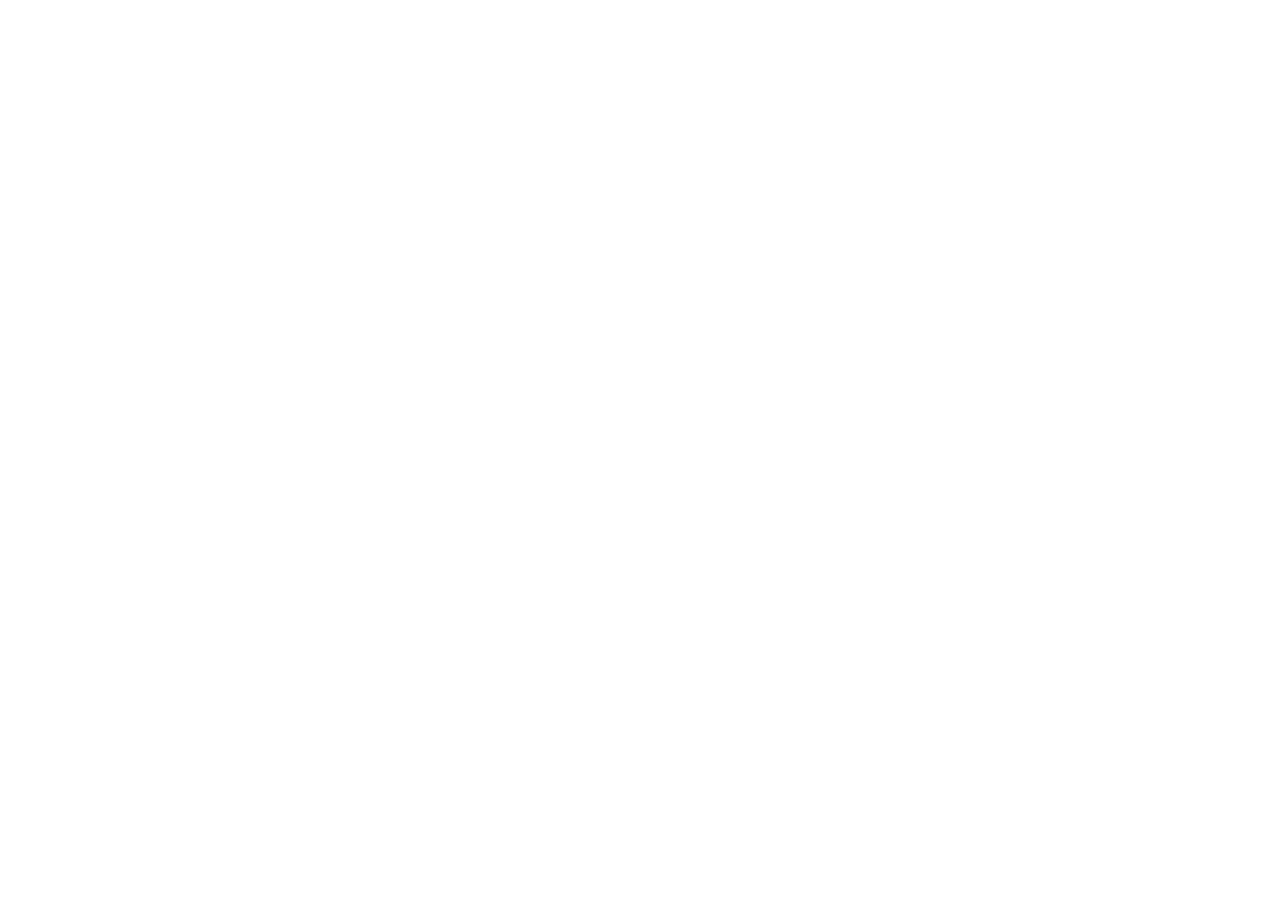
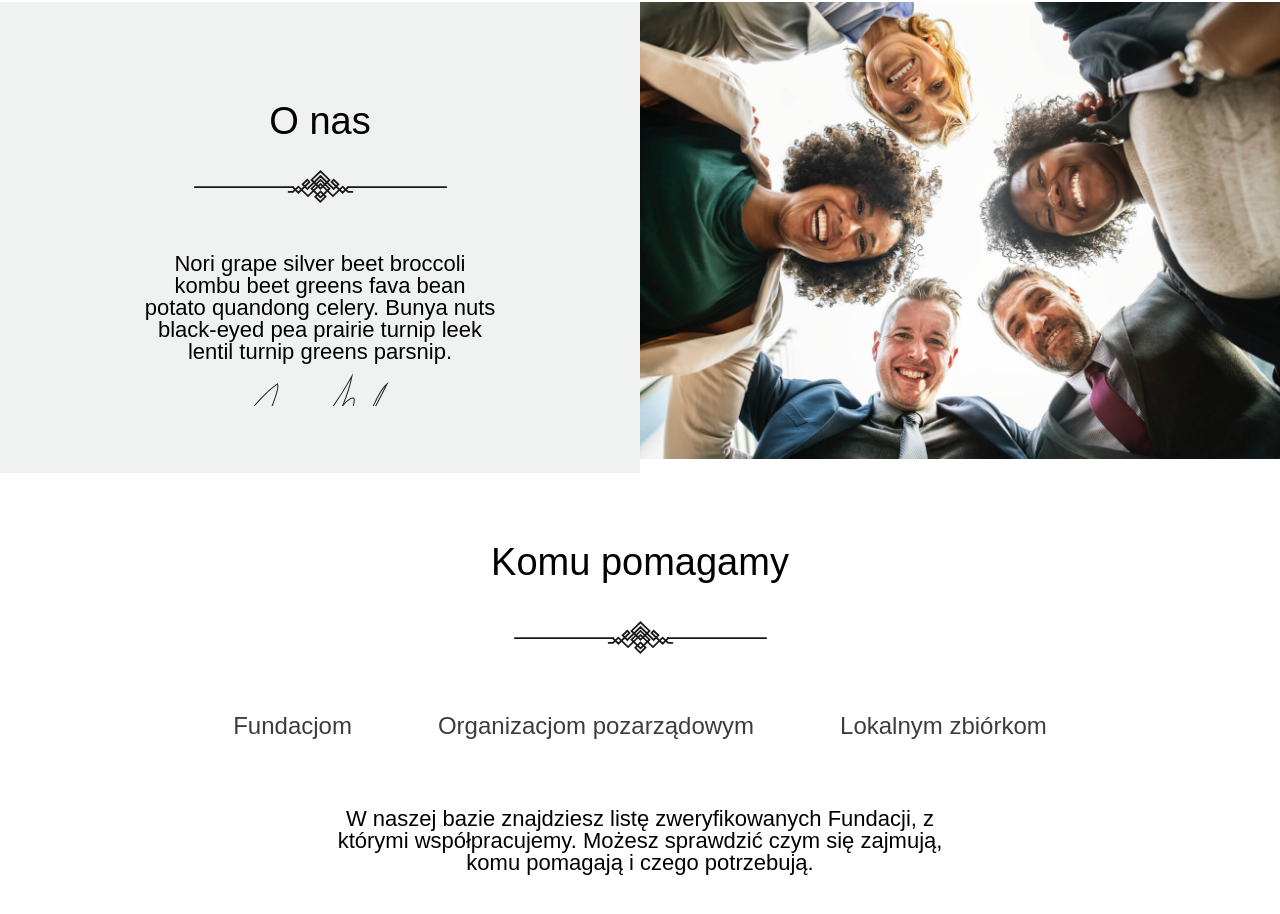
Before and after one commit to bartek2050/clothing-donation, a React (Create React App) app: page / in a window 1280 px wide. Shown: the part 1484-2398 px from the top of the page. Before the commit the page ends 1486 px from the top, so only its background shows below. Built offline with nearby package versions, Linux system fonts and the light colour scheme.

Commit message:
Beneficiary section

```diff
--- a/src/components/Home.js
+++ b/src/components/Home.js
@@ -2,6 +2,8 @@ import React from "react";
 import HomeHeader from "./HomeHeader";
 import HomeThreeColumns from "./HomeThreeColumns";
 import HomeFourSteps from "./HomeFourSteps";
+import HomeAboutUs from "./HomeAboutUs";
+import HomeBeneficiary from "./HomeBeneficiary";
 
 function Home() {
     return (
@@ -9,6 +11,8 @@ function Home() {
             <HomeHeader/>
             <HomeThreeColumns/>
             <HomeFourSteps/>
+            <HomeAboutUs/>
+            <HomeBeneficiary/>
         </>
     )
 }
--- /dev/null
+++ b/src/components/HomeAboutUs.js
@@ -0,0 +1,28 @@
+import React from "react";
+import {ReactComponent as Decoration} from "../assets/Decoration.svg";
+import {ReactComponent as Signature} from "../assets/Signature.svg";
+
+function HomeAboutUs () {
+    return (
+        <section className={"aboutUs__section"}>
+            <div className={"aboutUs__text"}>
+                <h3>O nas</h3>
+                <Decoration className={"aboutUs__text-decoration"}/>
+                <p>
+                    Nori grape silver beet broccoli kombu beet greens fava bean potato quandong celery.
+                    Bunya nuts black-eyed pea prairie turnip leek lentil turnip greens parsnip.
+                </p>
+                <div className={"signature"}>
+                <Signature/>
+                </div>
+            </div>
+            <div className={"aboutUs__image"}>
+                <img alt={"people"} src={process.env.PUBLIC_URL + '/People.jpg'}/>
+            </div>
+
+
+        </section>
+    )
+}
+
+export default HomeAboutUs;
--- /dev/null
+++ b/src/components/HomeBeneficiary.js
@@ -0,0 +1,25 @@
+import React from "react";
+import {ReactComponent as Decoration} from "../assets/Decoration.svg";
+import {Link} from "react-router-dom";
+
+function HomeBeneficiary () {
+    return(
+        <section className={"homeBeneficiary__section"}>
+        <h3>
+            Komu pomagamy
+        </h3>
+        <Decoration className={"homeBeneficiary__decoration"} />
+        <div className={"homeBeneficiary__navigation"}>
+            <Link to={"/"} className={"homeBeneficiary__navigation-element"}>Fundacjom</Link>
+            <Link to={"/"} className={"homeBeneficiary__navigation-element"}>Organizacjom pozarządowym</Link>
+            <Link to={"/"} className={"homeBeneficiary__navigation-element"}>Lokalnym zbiórkom</Link>
+        </div>
+            <p className={"homeBeneficiary__text"}>
+                W naszej bazie znajdziesz listę zweryfikowanych Fundacji, z którymi współpracujemy.
+                Możesz sprawdzić czym się zajmują, komu pomagają i czego potrzebują.
+            </p>
+        </section>
+    )
+}
+
+export default HomeBeneficiary;
--- a/src/components/HomeHeader.js
+++ b/src/components/HomeHeader.js
@@ -1,6 +1,7 @@
 import {Link} from "react-router-dom";
 import {ReactComponent as Decoration} from "../assets/Decoration.svg";
 import React from "react";
+
 
 
 function HomeHeader() {
--- a/src/scss/main.scss
+++ b/src/scss/main.scss
@@ -5,3 +5,5 @@
 @import "section/homeHeader";
 @import "section/homeThreeColumns";
 @import "section/homeFourSteps";
+@import "section/homeAbutUs";
+@import "section/homeBeneficiary";
--- /dev/null
+++ b/src/scss/section/_homeAbutUs.scss
@@ -0,0 +1,42 @@
+.aboutUs__section {
+    display: flex;
+    justify-content: space-between;
+
+    .aboutUs__text {
+        background-color: $background-color;
+        display: flex;
+        flex-direction: column;
+        align-items: center;
+
+        h3 {
+            padding-top: 100px;
+            font-size: 2.375em;
+        }
+
+        .aboutUs__text-decoration {
+            padding-top: 30px;
+            padding-bottom: 50px;
+        }
+
+        p {
+            width: 55%;
+            text-align: center;
+            font-size: 1.375em;
+            font-weight: 300;
+        }
+
+        .signature {
+            padding-top: 10px;
+        }
+    }
+
+    .aboutUs__image {
+        img {
+            width: 50vw;
+        }
+    }
+}
+
+.signature {
+    height: 100px;
+}
--- /dev/null
+++ b/src/scss/section/_homeBeneficiary.scss
@@ -0,0 +1,38 @@
+.homeBeneficiary__section {
+    display: flex;
+    flex-direction: column;
+    justify-content: center;
+    align-items: center;
+
+    h3 {
+        font-size: 2.375em;
+        padding-top: 70px;
+    }
+
+    .homeBeneficiary__decoration {
+        padding-top: 40px;
+        padding-bottom: 60px;
+    }
+
+    .homeBeneficiary__navigation-element {
+        text-decoration: none;
+        font-size: 1.5em;
+        color: $main-font;
+        padding: 23px 42px;
+        border: 0.75px solid #fff;
+        font-weight: 300;
+    }
+
+    .homeBeneficiary__navigation-element:hover {
+        padding: 23px 42px;
+        border: 0.75px solid $main-font;
+    }
+
+    .homeBeneficiary__text {
+        padding: 70px 0;
+        font-size: 1.375em;
+        font-weight: 300;
+        width: 650px;
+        text-align: center;
+    }
+}
```
Also changed, not shown: public/People.jpg (added).
